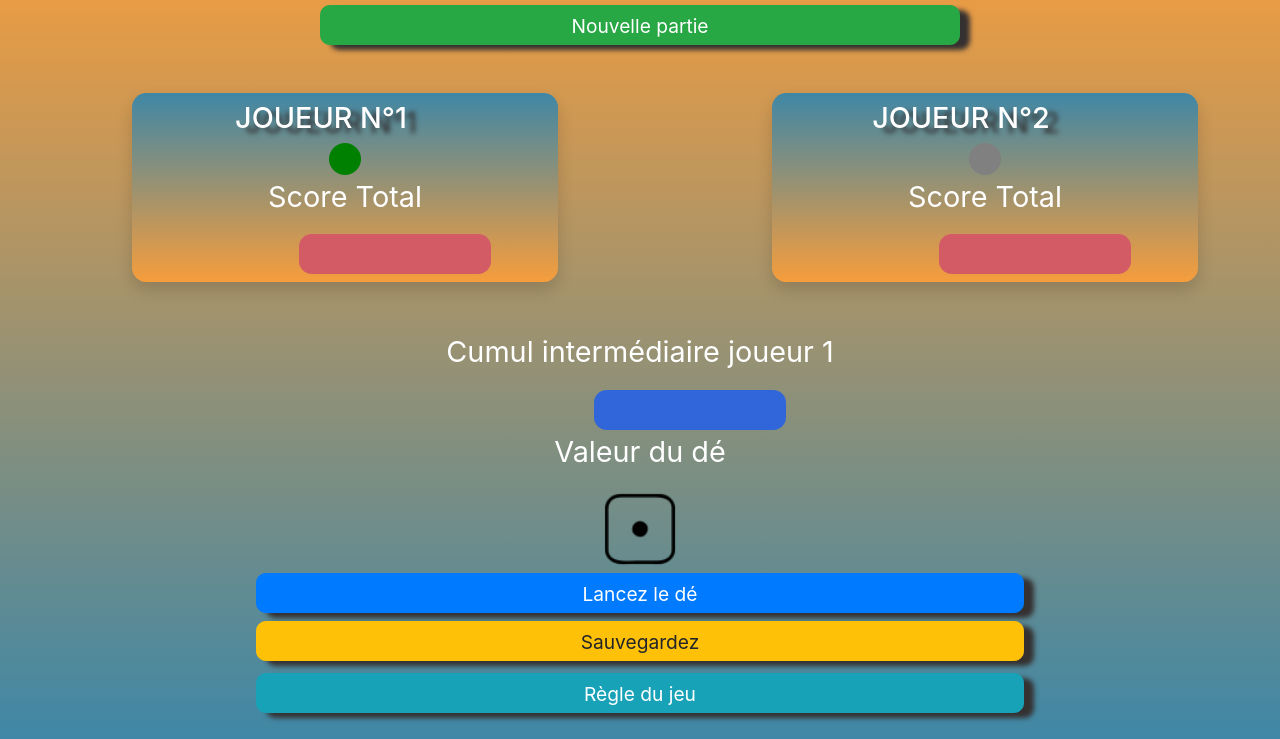
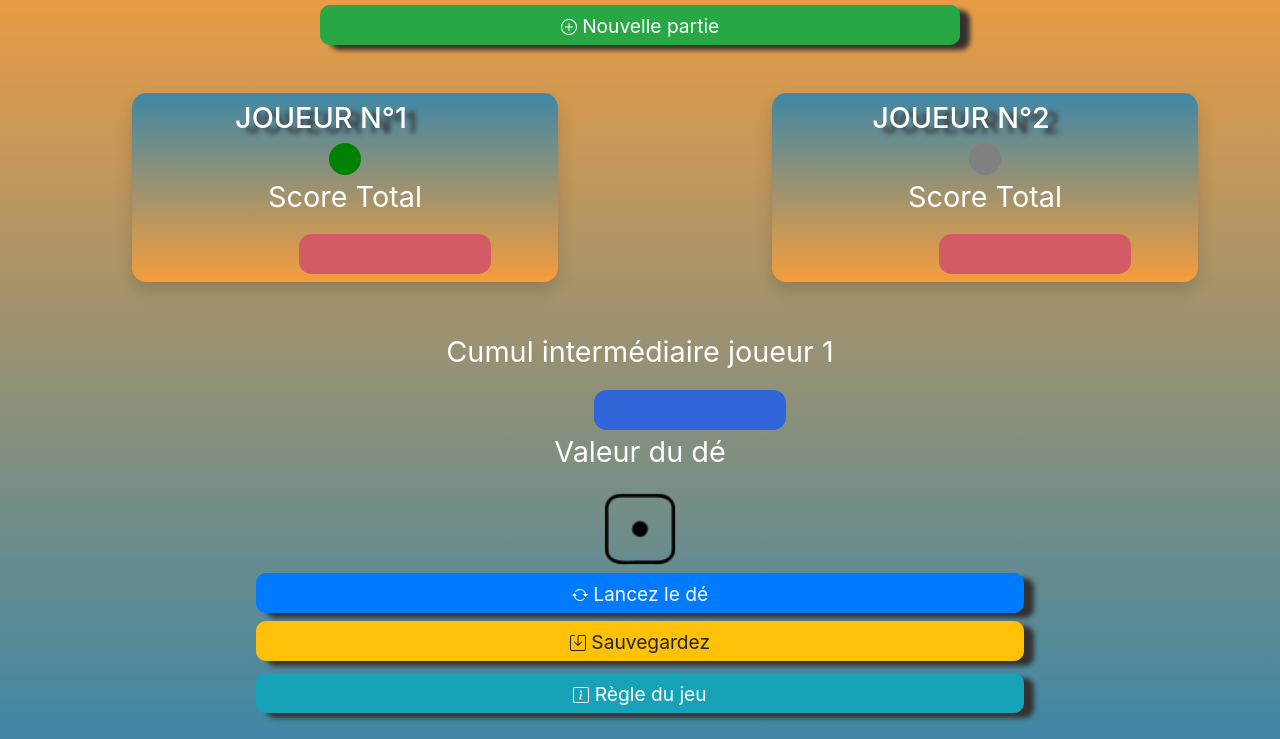
Before and after one commit to FDESMARS/Eval_JS, a plain HTML site: page index.html in a window 1280 px wide. Shown: the part 61-800 px from the top of the page. Drawn offline with nearby package versions, Linux system fonts and the light colour scheme.

Commit message:
11 add icon on buttons

```diff
--- a/index.html
+++ b/index.html
@@ -17,7 +17,12 @@
         <div class="row">
             <div class="col-3"></div>
             <button class="col-6 button btn btn-success"
-            id="buttonStartGame" type="">Nouvelle partie</button>
+            id="buttonStartGame" type="">
+            <svg xmlns="http://www.w3.org/2000/svg" width="16" height="16" fill="currentColor"
+            class="bi bi-plus-circle" viewBox="0 0 16 16">
+                <path d="M8 15A7 7 0 1 1 8 1a7 7 0 0 1 0 14zm0 1A8 8 0 1 0 8 0a8 8 0 0 0 0 16z"/>
+                <path d="M8 4a.5.5 0 0 1 .5.5v3h3a.5.5 0 0 1 0 1h-3v3a.5.5 0 0 1-1 0v-3h-3a.5.5 0 0 1 0-1h3v-3A.5.5 0 0 1 8 4z"/>
+              </svg>  Nouvelle partie</button>
             <div class="col-3"></div>
         </div>
 
@@ -91,9 +96,23 @@
 
 
     <div class="row justify-content-center">
-    <button class="button btn btn-primary m-1" id="buttonRollDice" type="">Lancez le dé</button>
-    <button class="button btn btn-warning m-1" id="buttonSaveScore" type="">Sauvegardez</button>
-    <button class="button btn btn-info m-2" id="buttonExplain" type="">Règle du jeu</button>
+    <button class="button btn btn-primary m-1" id="buttonRollDice" type="">
+        <svg xmlns="http://www.w3.org/2000/svg" width="16" height="16" fill="currentColor"
+        class="bi bi-arrow-repeat" viewBox="0 0 16 16">
+        <path d="M11.534 7h3.932a.25.25 0 0 1 .192.41l-1.966 2.36a.25.25 0 0 1-.384 0l-1.966-2.36a.25.25 0 0 1 .192-.41zm-11 2h3.932a.25.25 0 0 0 .192-.41L2.692 6.23a.25.25 0 0 0-.384 0L.342 8.59A.25.25 0 0 0 .534 9z"/>
+        <path fill-rule="evenodd" d="M8 3c-1.552 0-2.94.707-3.857 1.818a.5.5 0 1 1-.771-.636A6.002 6.002 0 0 1 13.917 7H12.9A5.002 5.002 0 0 0 8 3zM3.1 9a5.002 5.002 0 0 0 8.757 2.182.5.5 0 1 1 .771.636A6.002 6.002 0 0 1 2.083 9H3.1z"/>
+      </svg>  Lancez le dé</button>
+    <button class="button btn btn-warning m-1" id="buttonSaveScore" type="">
+        <svg xmlns="http://www.w3.org/2000/svg" width="16" height="16" fill="currentColor"
+        class="bi bi-save" viewBox="0 0 16 16">
+            <path d="M2 1a1 1 0 0 0-1 1v12a1 1 0 0 0 1 1h12a1 1 0 0 0 1-1V2a1 1 0 0 0-1-1H9.5a1 1 0 0 0-1 1v7.293l2.646-2.647a.5.5 0 0 1 .708.708l-3.5 3.5a.5.5 0 0 1-.708 0l-3.5-3.5a.5.5 0 1 1 .708-.708L7.5 9.293V2a2 2 0 0 1 2-2H14a2 2 0 0 1 2 2v12a2 2 0 0 1-2 2H2a2 2 0 0 1-2-2V2a2 2 0 0 1 2-2h2.5a.5.5 0 0 1 0 1H2z"/>
+          </svg>  Sauvegardez</button>
+    <button class="button btn btn-info m-2" id="buttonExplain" type="">
+        <svg xmlns="http://www.w3.org/2000/svg" width="16" height="16" fill="currentColor"
+        class="bi bi-info-square" viewBox="0 0 16 16">
+            <path d="M14 1a1 1 0 0 1 1 1v12a1 1 0 0 1-1 1H2a1 1 0 0 1-1-1V2a1 1 0 0 1 1-1h12zM2 0a2 2 0 0 0-2 2v12a2 2 0 0 0 2 2h12a2 2 0 0 0 2-2V2a2 2 0 0 0-2-2H2z"/>
+            <path d="m8.93 6.588-2.29.287-.082.38.45.083c.294.07.352.176.288.469l-.738 3.468c-.194.897.105 1.319.808 1.319.545 0 1.178-.252 1.465-.598l.088-.416c-.2.176-.492.246-.686.246-.275 0-.375-.193-.304-.533L8.93 6.588zM9 4.5a1 1 0 1 1-2 0 1 1 0 0 1 2 0z"/>
+          </svg>  Règle du jeu</button>
     </div>
     </main>
 
```
